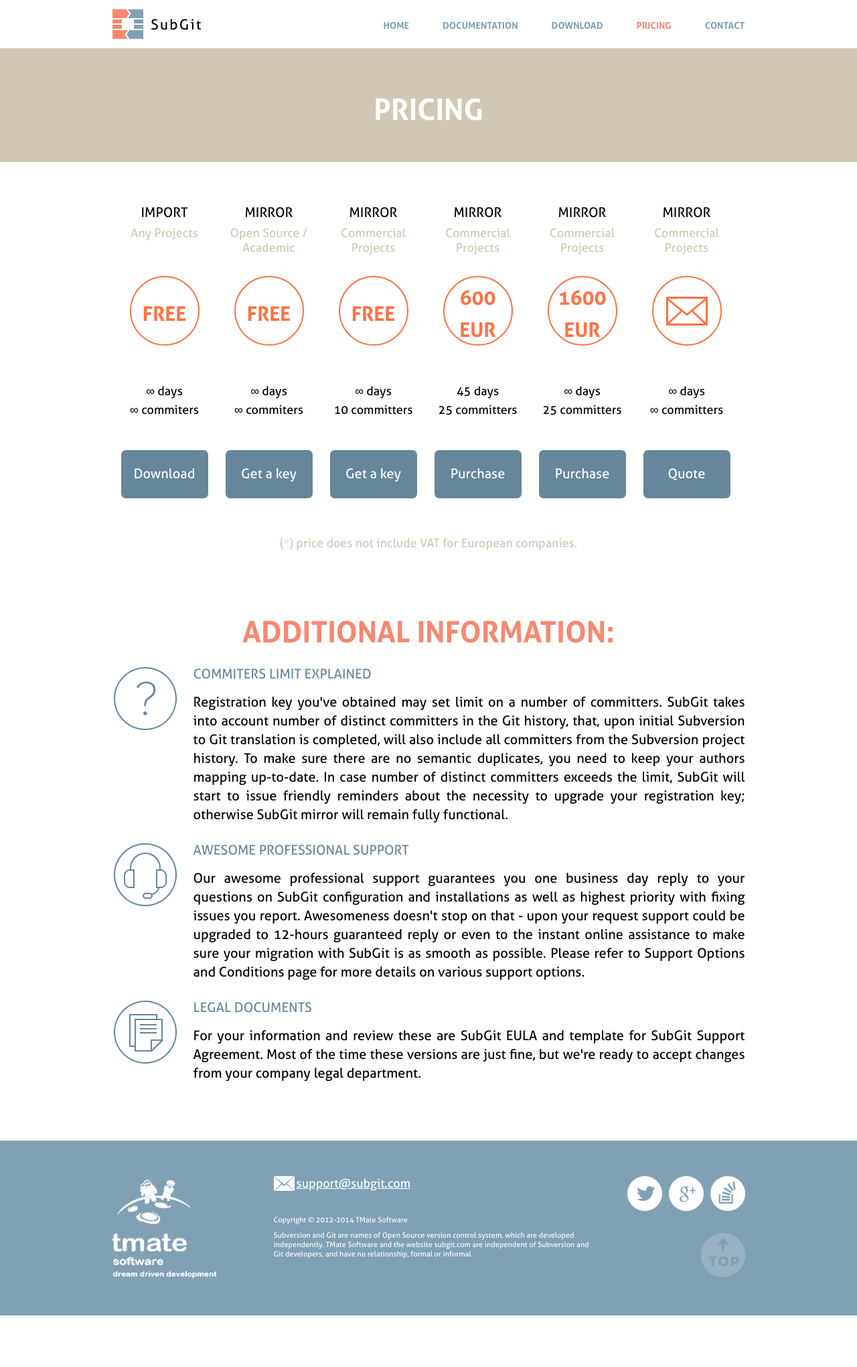
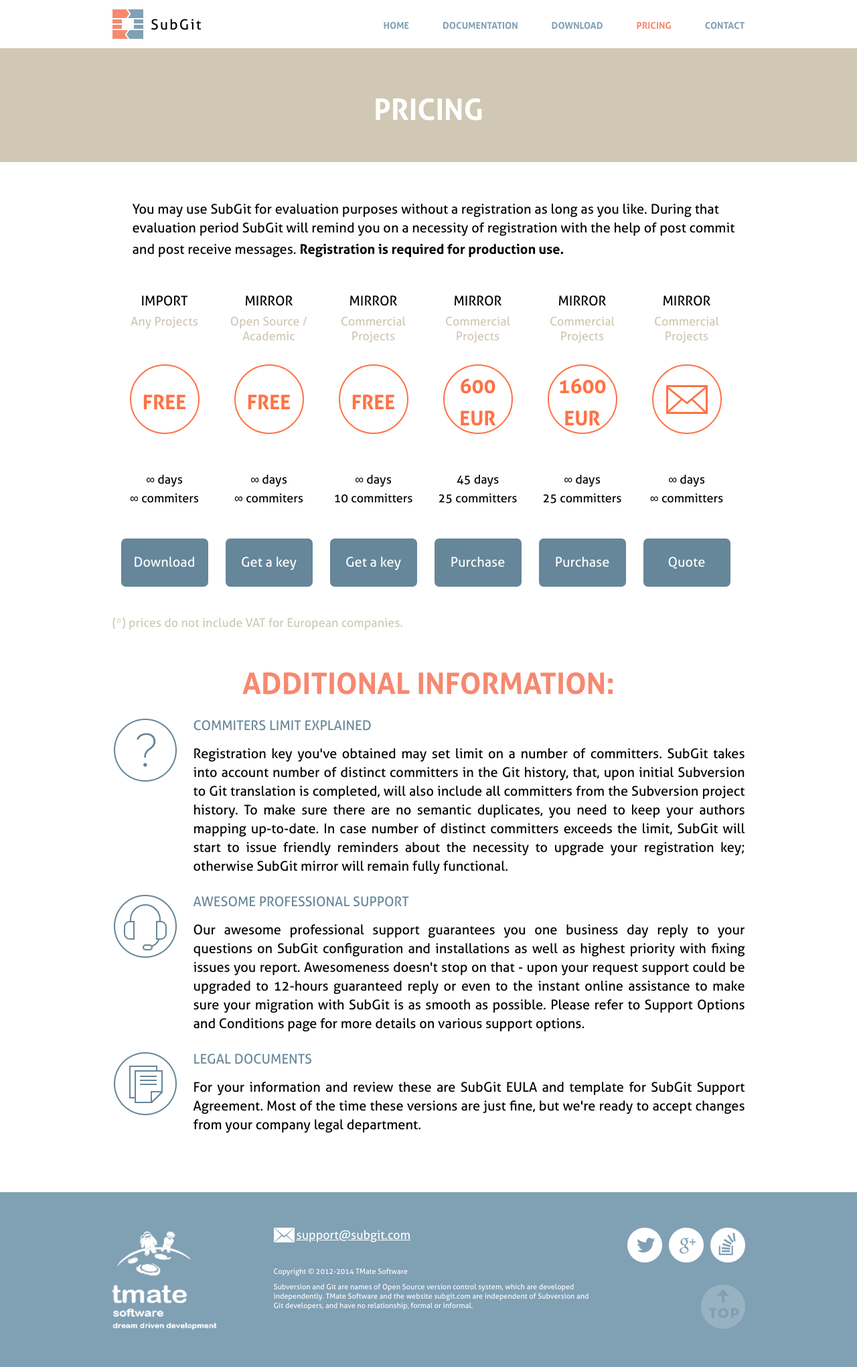
Before and after one commit to waaa/tmate.github.io, a Jekyll site: the page built from pricing.html, in a window 1280 px wide. Shown: the whole page at 67% size. Built offline with Jekyll 4.4.1, drawn with Linux system fonts in a browser that asks for light colours; Markdown is read by kramdown in place of the engine named in the settings; comment, search, counter and statistics services are not loaded; before the commit the page ends 1964 px from its top, so only the background shows below that.

Commit message:
WIP: adding missing pages

```diff
--- a/_includes/header.html
+++ b/_includes/header.html
@@ -33,3 +33,8 @@
 	</div>
 </div>
 <div id="content">
+  {% if page.subtitle != null %}
+  <div class="coffee_wrap green_wrap">
+    <h1>{{ page.subtitle }}</h1>
+  </div>
+  {% endif %}
--- a/css/main.css
+++ b/css/main.css
@@ -192,11 +192,13 @@
 #stack_overflow{background:url(../img/stack_overflow.png) no-repeat;}
 #stack_overflow:hover{background:url(../img/stack_overflow_on.png) no-repeat;}
 
-#prices_wraper{height:660px; overflow:hidden; position:relative;}
-#prices ul li{float:left; cursor: pointer; width:130px; margin: 40px 0 34px; padding: 20px 11px; border:2px solid #fff; border-radius:7px; list-style-type:none; text-align:center; position:relative;}
+#prices_wraper{height:680px; overflow:hidden; position:relative;}
+#prices ul li{float:left; cursor: pointer; width:130px; margin: 40px 0 18px; padding: 20px 11px; border:2px solid #fff; border-radius:7px; list-style-type:none; text-align:center; position:relative;}
 #prices ul li:hover { background: #F8F8F8; border:2px solid #66869a; border-radius:7px;}
 #prices h5{text-transform:uppercase; font-family:'allerregular', sans-serif; color:#000; font-size:20px;margin-bottom:5px;}
 #prices h6{color:#d0c8b4; font-size:18px; font-weight:normal; height:75px; text-align:center;font-family: 'allerregular', sans-serif;}
+#prices p{font-size:20px; line-height: 28px; font-weight:normal; height:75px; text-align:left;font-family: 'allerregular', sans-serif;}
+#prices .note {color: #d0c8b4; font-size: 18px;}
 #prices .price{width:104px; height:104px;  margin:0 auto 26px; box-sizing:border-box;}
 #prices .price div{display:table-cell; vertical-align:middle; text-transform:uppercase;border:2px solid #ff7244; border-radius:10000px; color:#ff7244; text-align:center;font-size:30px; font-family:'allerbold', sans-serif;width:100px; height:100px;}
 #prices ul li:hover .price div {background: #FF7244; color: #FFFFFF; }
--- a/documentation.html
+++ b/documentation.html
@@ -19,6 +19,6 @@
   <p>Brief information on what has been added in SubGit 2.0 since 1.0 version (<a href="release-notes.html">continue</a>).</p>
   <p><a href="gitsvn.html">Comparison with Git-Svn</a></p>
   <p>From the very beginning, SubGit was developed as an alternative to <a href="http://schacon.github.com/git/git-svn.html">Git-Svn</a>, so quite naturally SubGit does resolve many of the Git-Svn limitations (<a href="gitsvn.html">continue</a>).
-  <p><a href="http://subgit.com/documentation/register.html">Register SubGit</a></p>
-  <p>Without a registration you may use SubGit for evaluation purposes as long as you like. For production use choose from Free, Commercial or Open Source registration options, <a href="http://subgit.com/register.html">obtain registration key</a> and follow <a href="http://subgit.com/documentation/register.html">registration instructions</a>.</p>
+  <p><a href="documentation/register.html">Register SubGit</a></p>
+  <p>Without a registration you may use SubGit for evaluation purposes as long as you like. For production use choose from Free, Commercial or Open Source registration options, <a href="pricing.html">obtain registration key</a> and visit for <a href="documentation/register.html">registration instructions</a>.</p>
 </div>
--- a/js/price_script.js
+++ b/js/price_script.js
@@ -1,5 +1,8 @@
 // Using jQuery safe
 (function($) {
+  if ($('#prices').length <= 0) {
+    return;
+  }
 
   function formInputs(formId) {
     return $('#' + formId).find('input,textarea');
@@ -63,7 +66,8 @@
 
     var slideWrap = $("#popup_lists");
 
-    $("#prices").on("click", "li", function() {
+    $("#prices").on("click", "li", function(event) {
+      event.preventDefault();
 
       var href1 = $(this).find(".price_text").next('a').attr('href');
       for ( var i = 0; i <= 10; i++ ) {
--- a/pricing.html
+++ b/pricing.html
@@ -1,13 +1,15 @@
 ---
 layout: default
 active: pricing
+subtitle: Pricing
 ---
-<div class="coffee_wrap">
-  <h1>Pricing</h1>
-</div>
 <div class="wrapper">
   <div id="prices_wraper">
     <div id="prices">
+      <p style='padding-left:30px;'>You may use SubGit for evaluation purposes without a registration as long as you like.
+         During that evaluation period SubGit will remind you on a necessity of registration with the help of post commit and post receive messages.
+         <b>Registration is required for production use.</b>
+      </p>
       <ul>
         <li>
           <h5>Import</h5>
@@ -59,7 +61,7 @@
         </li>
       </ul>
       <div class="clear"></div>
-      <h6>(*) price does not include VAT for European companies.</h6>
+      <p class="note">(*) prices do not include VAT for European companies.</p>
     </div>
     <div id="popup_cover">
       <div id="popup_wrap">
```
Also changed, not shown: support.html (added, +12 -0 lines).
